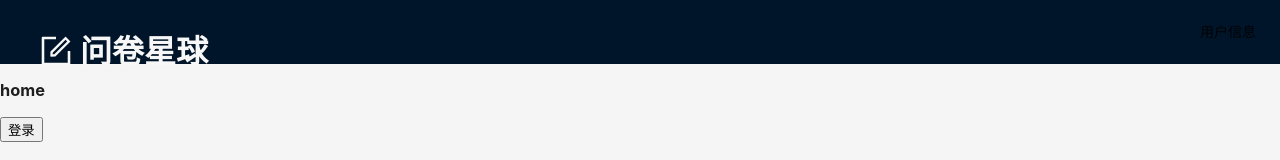
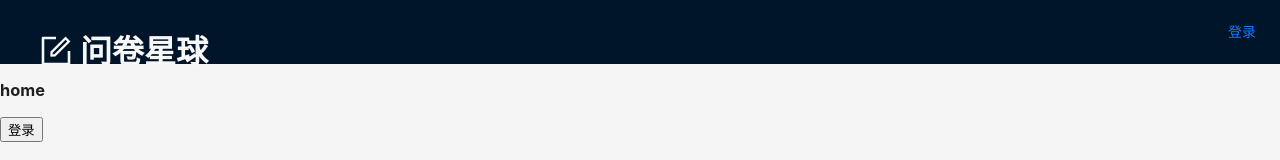
Before and after one commit to biggeryao/questionnaire-react, a React (Create React App) app: page / in a window 1280 px wide. Shown: the top 160 px of the page. Built offline with nearby package versions, Linux system fonts and the light colour scheme.

Commit message:
feat: userInfo组件

```diff
--- /dev/null
+++ b/src/components/UserInfo.tsx
@@ -0,0 +1,12 @@
+import React, { FC } from 'react'
+import { Link } from 'react-router-dom'
+import { LOGIN_PATHNAME } from '../router'
+
+const UserInfo: FC = () => {
+  return (
+    <>
+      <Link to={LOGIN_PATHNAME}>登录</Link>
+    </>
+  )
+}
+export default UserInfo
--- a/src/layouts/MainLayout.tsx
+++ b/src/layouts/MainLayout.tsx
@@ -4,6 +4,7 @@ import { Layout } from 'antd'
 const { Header, Footer, Content } = Layout
 import styles from './MainLayout.module.scss'
 import Logo from '../components/Logo'
+import UserInfo from '../components/UserInfo'
 const MainLayout: FC = () => {
   return (
     <Layout>
@@ -11,7 +12,9 @@ const MainLayout: FC = () => {
         <div className={styles.left}>
           <Logo></Logo>
         </div>
-        <div className={styles.right}>用户信息</div>
+        <div className={styles.right}>
+          <UserInfo />
+        </div>
       </Header>
       <Content className={styles.main}>
         <Outlet />
--- a/src/router/index.tsx
+++ b/src/router/index.tsx
@@ -46,3 +46,7 @@ const router = createBrowserRouter([
 ])
 
 export default router
+export const HOME_PATHNAME = '/home'
+export const LOGIN_PATHNAME = '/login'
+export const REGISTER_PATHNAME = '/register'
+export const MANAGE_INDEX_PATHNAME = '/manage/list'
```
